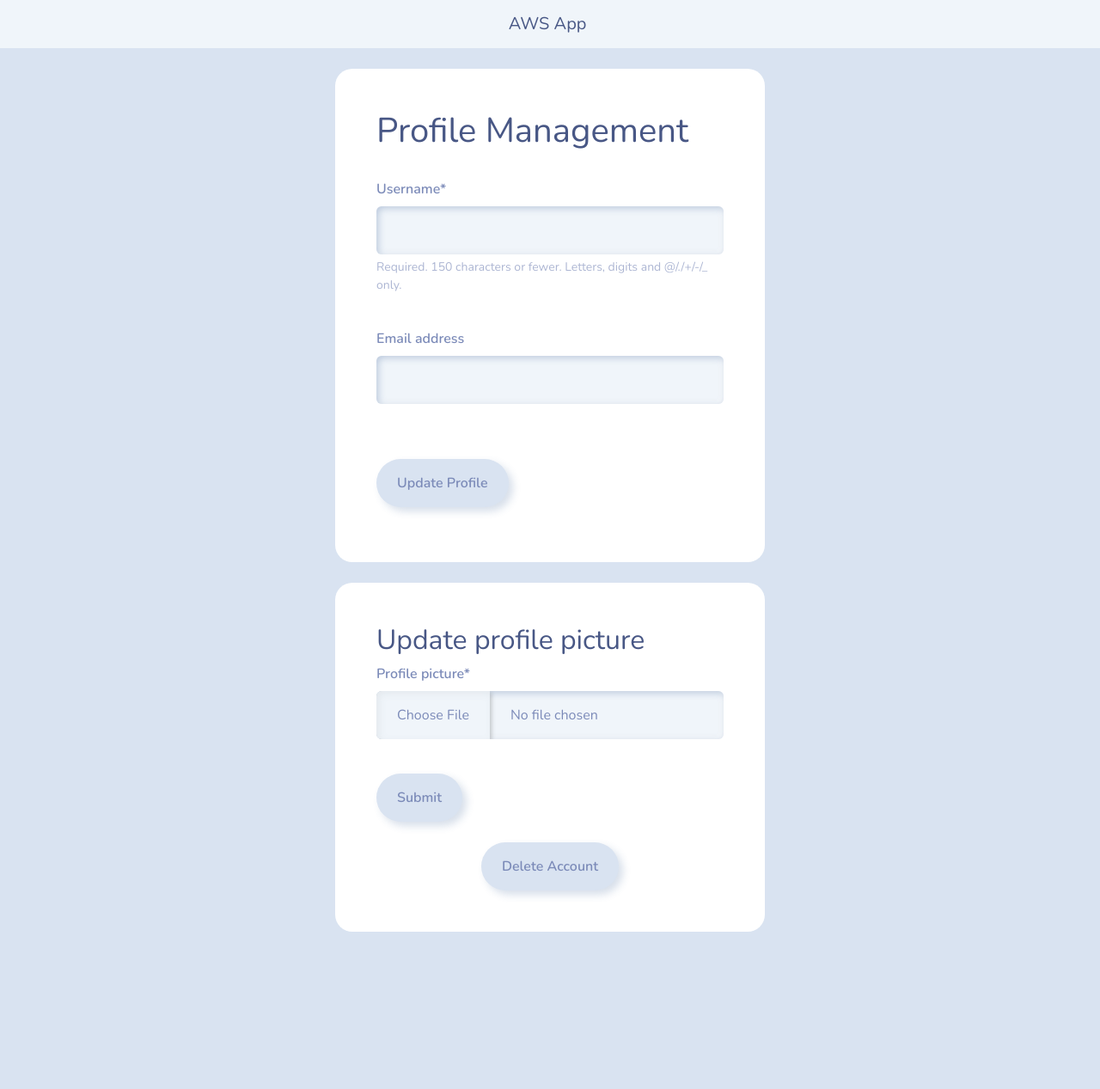
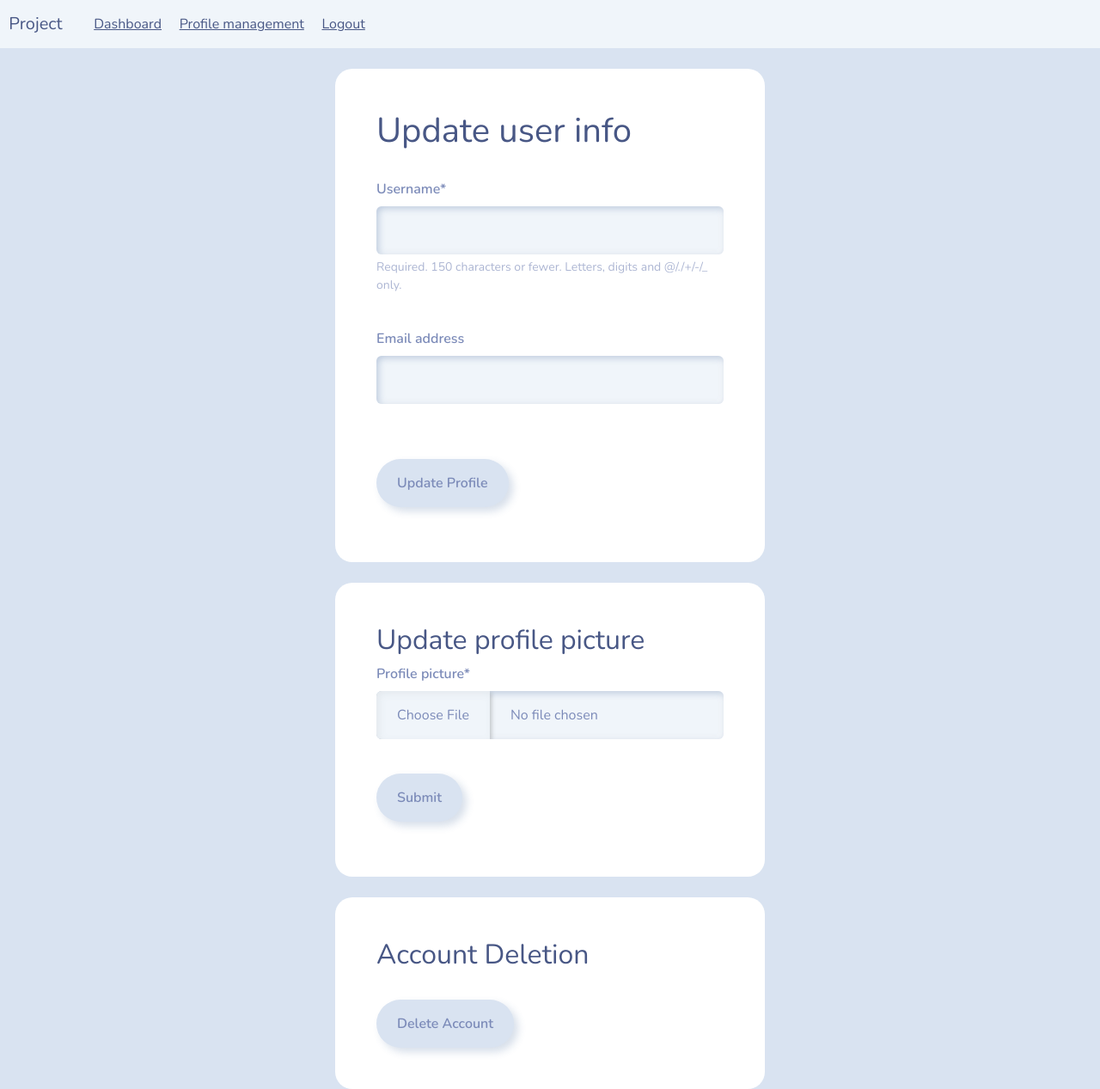
Before and after one commit to DemePS/Django, a Django app: template project/app_aws/templates/app_aws/profile-management.html in a window 1280 px wide. Shown: the whole page at 86% size. Before the commit the page ends 1084 px from the top, so only its background shows below. Run offline with Django 5.2, Linux system fonts and the light colour scheme; the template is opened without the code that fills it: values that come from a table or form of the project are taken from there, others are empty; some libraries are stand-ins or nearby versions.

Commit message:
More styling

```diff
--- a/project/app_aws/templates/app_aws/delete-account.html
+++ b/project/app_aws/templates/app_aws/delete-account.html
@@ -10,6 +10,7 @@
     <script src="{% static 'js/app.js' %}"></script>
 </head>
 <body>
+{% include 'app_aws/navbar.html'%}
 <div class="container bg-white shadow-md p-5 forms-layout">
 
     <h1> Delete account </h1>
@@ -18,7 +19,7 @@
         <p>Are you sure you want to delete your account?</p>
         <a href="{% url 'profile-management' %}" class="btn btn-secondary">Cancel</a>
         <br> <br>
-        <input class="btn btn-danger" type="submit" value="Submit">
+        <input class="btn btn-danger" type="submit" value="Delete Account">
     </form>
 </div>
 
--- /dev/null
+++ b/project/app_aws/templates/app_aws/navbar.html
@@ -0,0 +1,68 @@
+    <nav class="navbar navbar-expand-lg navbar-light bg-light justify-content-center">
+
+        <a class="navbar-brand main-heading">
+
+          &nbsp; Project
+
+        </a>
+
+
+        <button
+          class="navbar-toggler"
+          type="button"
+          data-toggle="collapse"
+          data-target="#navbarNavDropdown"
+          aria-controls="navbarNavDropdown"
+          aria-expanded="false"
+          aria-label="Toggle navigation"
+        >
+          <span class="navbar-toggler-icon"></span>
+
+        </button>
+
+
+          <div class="collapse navbar-collapse text-center" id="navbarNavDropdown">
+
+
+            <ul class="navbar-nav ml-auto">
+
+
+              &nbsp;     &nbsp;     &nbsp;
+
+
+              <li class="nav-item">
+
+                <a href="{% url 'dashboard'%}">Dashboard</a>
+
+              </li>
+
+
+              &nbsp;     &nbsp;     &nbsp;
+
+
+              <li class="nav-item">
+
+                <a href="{% url 'profile-management'%}">Profile management</a>
+
+              </li>
+
+
+              &nbsp;     &nbsp;     &nbsp;
+
+             <li class="nav-item">
+
+                <a href="{% url 'user-logout'%}"> Logout</a>
+
+              </li>
+
+
+              &nbsp;     &nbsp;     &nbsp;
+
+            </ul>
+
+
+          </div>
+
+
+    </nav>
+    <br>
--- a/project/app_aws/templates/app_aws/profile-management.html
+++ b/project/app_aws/templates/app_aws/profile-management.html
@@ -10,15 +10,9 @@
     <script src="{% static 'js/app.js' %}"></script>
 </head>
 <body>
-<nav class="navbar navbar-expand-lg navbar-light bg-light justify-content-center">
-    <a class="navbar-brand main-heading" href="{% url 'index' %}">
-        &nbsp; AWS App
-    </a>
-</nav>
-<br>
-
+{% include 'app_aws/navbar.html'%}
 <div class="container bg-white shadow-md p-5 forms-layout">
-<h1> Profile Management</h1>
+<h1> Update user info</h1>
     <br>
     <form method="post" autocomplete="off">
         {% csrf_token %}
@@ -41,7 +35,10 @@
         <br>
         <input class="btn btn-primary" type="submit" value="Submit">
     </form>
-<div class="container text-center mt-4">
+</div>
+<div class="container bg-white shadow-md p-5 forms-layout mt-4">
+    <h2> Account Deletion</h2>
+    <br>
     <a href="{% url 'delete-account' %}" class="btn btn-danger">Delete Account</a>
 </div>
 </body>
```
Also changed, not shown: project/app_aws/templates/app_aws/dashboard.html (+2 -8 lines), project/app_aws/templates/app_aws/index.html (+2 -59 lines).
